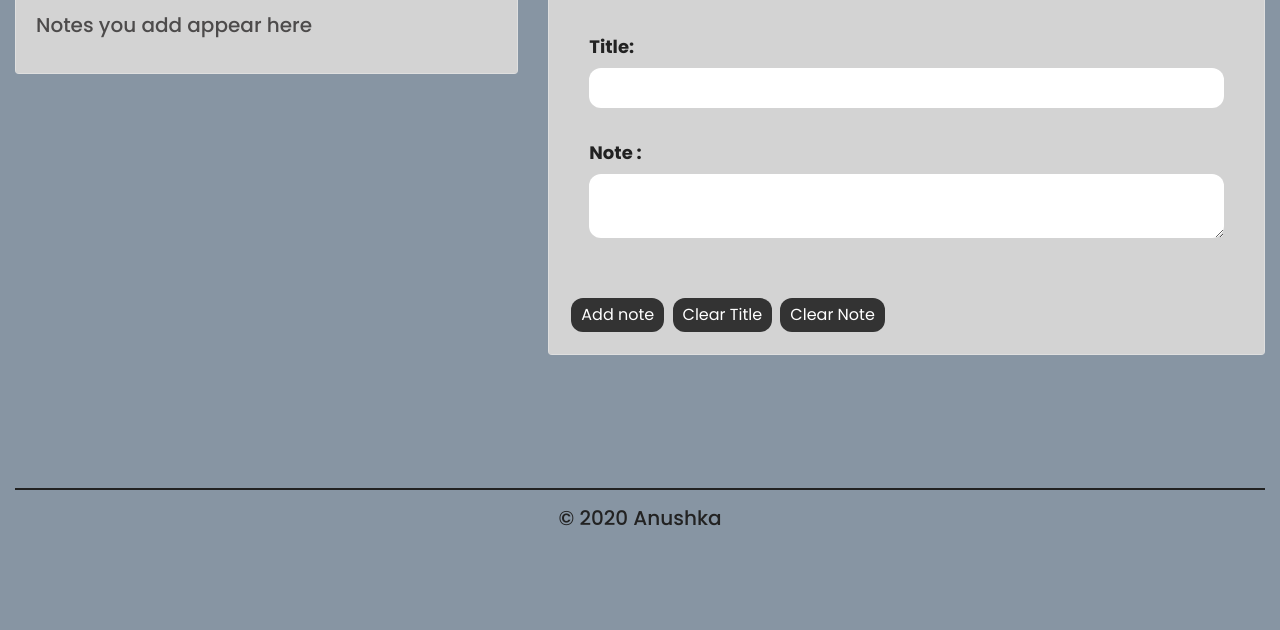
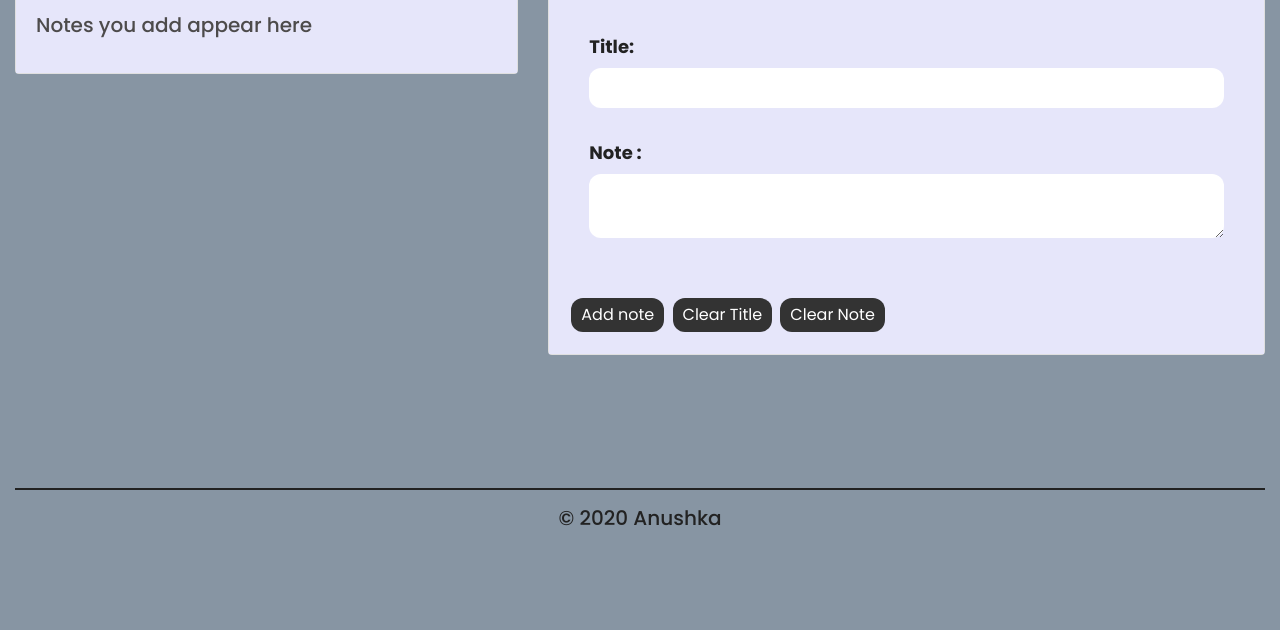
Before and after one commit to anushka0202/anushka0202.github.io, a plain HTML site: page Notepad/index.html in a window 1280 px wide. Shown: the part 170-800 px from the top of the page. Drawn offline with nearby package versions, Linux system fonts and the light colour scheme.

Commit message:
Update style.css

```diff
--- a/Notepad/style.css
+++ b/Notepad/style.css
@@ -10,7 +10,7 @@ body {
 }
 
 .card-body {
-  background: lightgrey;
+  background: lavender;
   border: none;
 }
 
```
